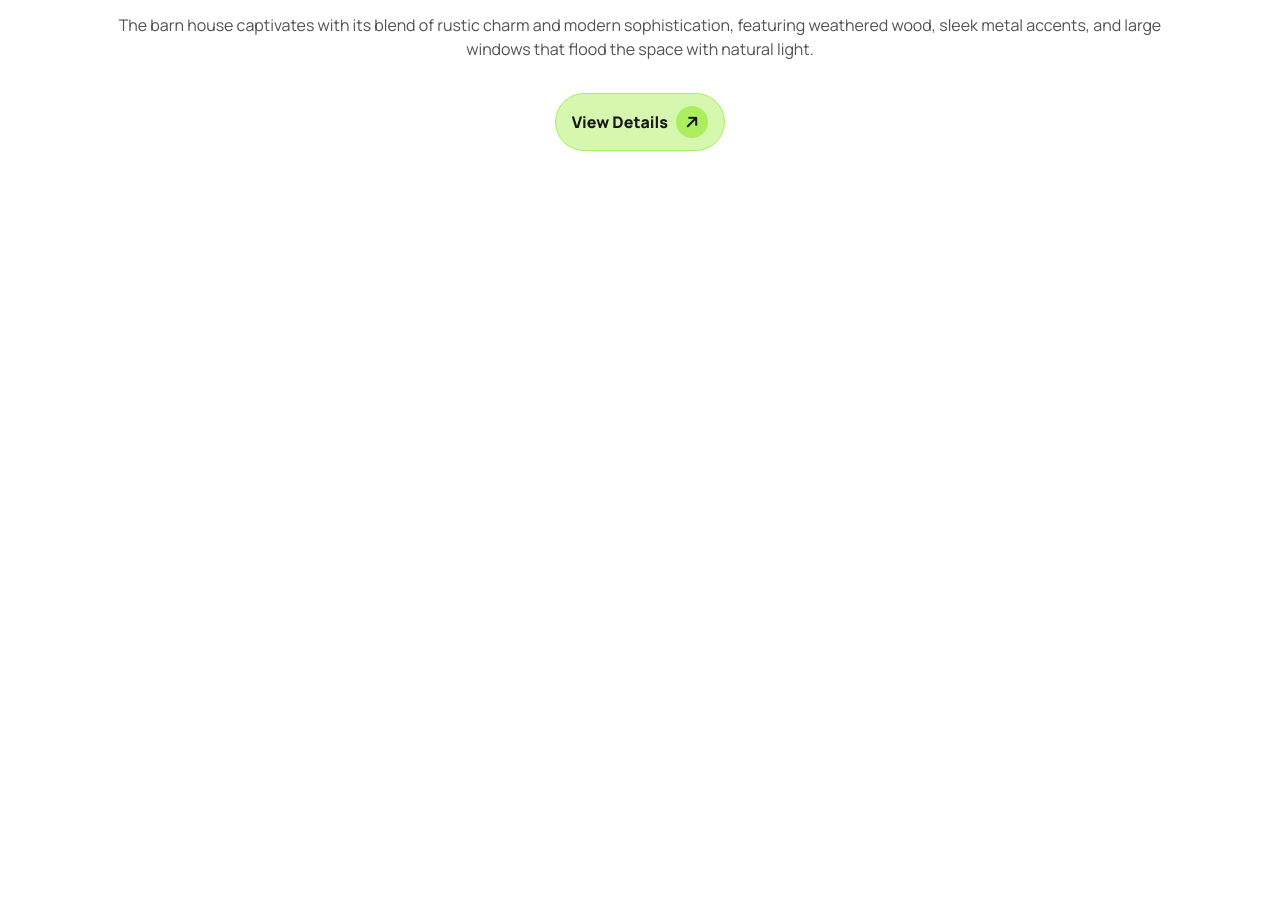
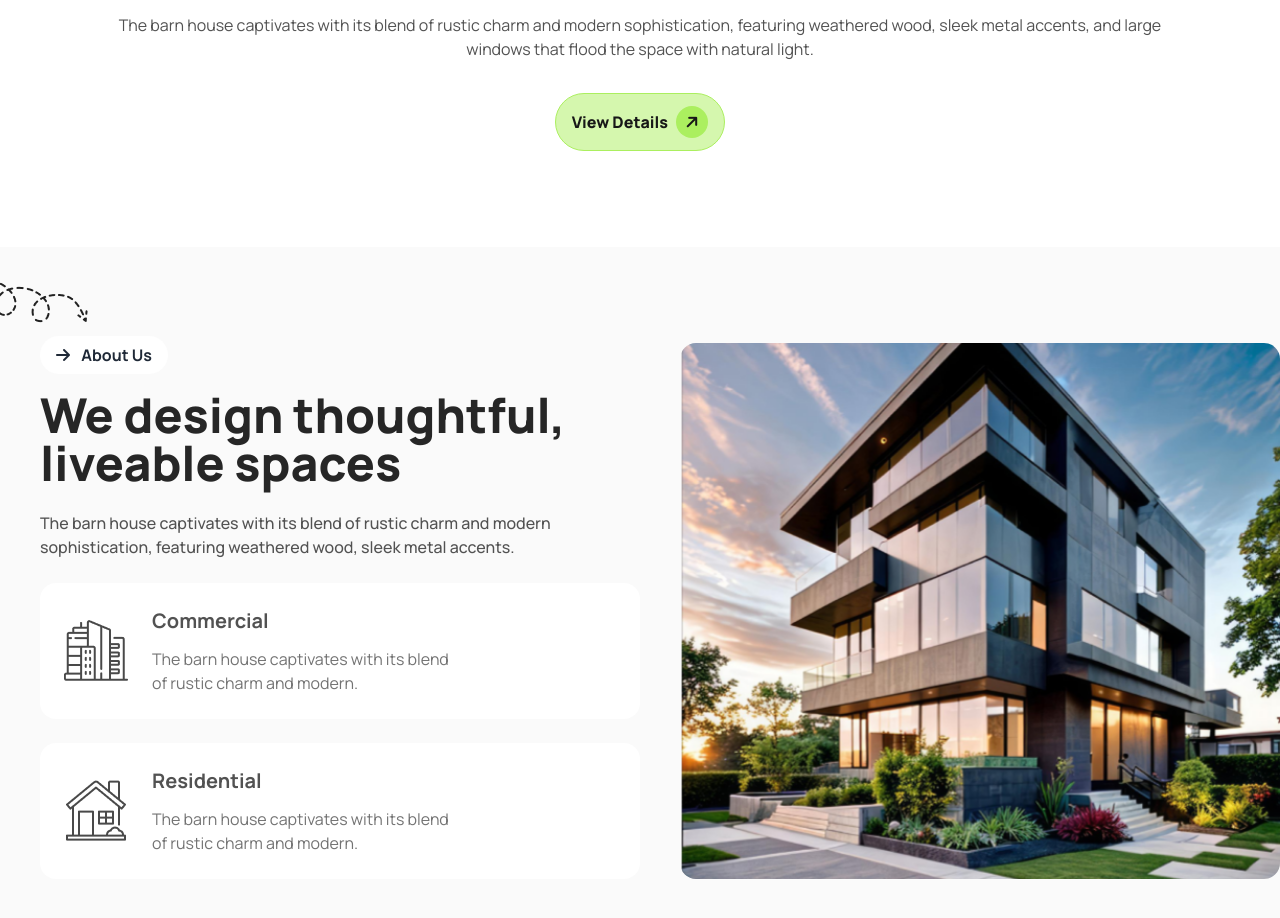
Before and after one commit to nayeembn008/Module_16_assignment, a plain HTML site: page index.html in a window 1280 px wide. Shown: the part 538-1456 px from the top of the page. Before the commit the page ends 800 px from the top, so only its background shows below. Drawn offline with nearby package versions, Linux system fonts and the light colour scheme.

Commit message:
about us complete

```diff
--- a/index.html
+++ b/index.html
@@ -57,9 +57,9 @@
   ></span>
 </button> -->
 
-  <body class="font-manrope px-4 lg:px-0">
+  <body class="font-manrope">
     <header
-      class="container mx-auto pt-8 md:pt-10 lg:pt-12 pb-10 md:pb-20 lg:pb-24"
+      class="container mx-auto pt-8 md:pt-10 lg:pt-12 pb-10 md:pb-20 lg:pb-24 px-4 lg:px-0"
     >
       <nav></nav>
       <!-- Hero section -->
@@ -90,9 +90,84 @@
         </button>
       </div>
     </header>
-    <main>
+    <main class="bg-neutral-50">
       <!-- About us -->
-      <section></section>
+      <section class="container mx-auto px-4 lg:px-0">
+        <div
+          class="py-8 md:py-16 lg:py-24 flex flex-col gap-10 lg:flex-row relative"
+        >
+          <div>
+            <img
+              src="./assets/Arrow.png"
+              alt=""
+              class="hidden lg:block absolute top-8 -left-10"
+            />
+          </div>
+          <div class="space-y-6 lg:w-2/3 xl:w-1/2">
+            <div class="space-y-6 text-center lg:text-left">
+              <span class="px-4 py-2 rounded-full bg-white font-bold">
+                <i class="fa-solid fa-arrow-right mr-2"></i> About Us
+              </span>
+              <div class="space-y-6 w-full md:w-5/6 lg:w-full mx-auto">
+                <h2
+                  class="text-neutral-800 text-2xl md:text-3xl lg:text-5xl font-extrabold"
+                >
+                  We design thoughtful, liveable spaces
+                </h2>
+                <p class="text-neutral-600 font-medium">
+                  The barn house captivates with its blend of rustic charm and
+                  modern sophistication, featuring weathered wood, sleek metal
+                  accents.
+                </p>
+              </div>
+            </div>
+            <div class="flex flex-col gap-4 lg:gap-6 md:flex-row lg:flex-col">
+              <!-- Card 1 -->
+              <div
+                class="flex items-start lg:items-center p-5 lg:p-6 rounded-2xl bg-white"
+              >
+                <img
+                  src="./assets/commercial.png"
+                  alt=""
+                  class="w-10 lg:w-auto"
+                />
+                <div class="ml-6 space-y-3">
+                  <h4 class="text-xl font-bold leading-7 text-neutral-600">
+                    Commercial
+                  </h4>
+                  <p class="text-neutral-500 lg:w-2/3">
+                    The barn house captivates with its blend of rustic charm and
+                    modern.
+                  </p>
+                </div>
+              </div>
+              <!-- Card 2 -->
+              <div
+                class="flex items-start lg:items-center p-5 lg:p-6 rounded-2xl bg-white"
+              >
+                <img
+                  src="./assets/residential.png"
+                  alt=""
+                  class="w-10 lg:w-auto"
+                />
+                <div class="ml-6 space-y-3">
+                  <h4 class="text-xl font-bold leading-7 text-neutral-600">
+                    Residential
+                  </h4>
+                  <p class="text-neutral-500 lg:w-2/3">
+                    The barn house captivates with its blend of rustic charm and
+                    modern.
+                  </p>
+                </div>
+              </div>
+            </div>
+          </div>
+          <div
+            class="h-56 md:h-96 lg:h-auto bg-cover bg-center lg:w-2/3 xl:w-1/2 rounded-2xl"
+            style="background-image: url(./assets/liveable-space.png)"
+          ></div>
+        </div>
+      </section>
     </main>
     <footer></footer>
   </body>
```
